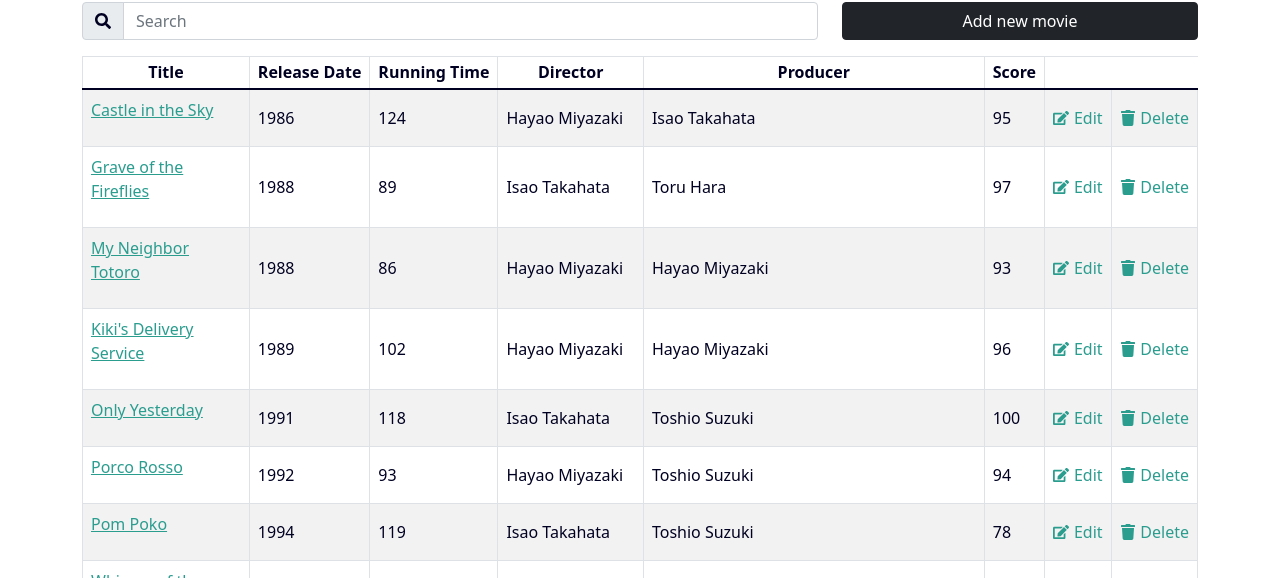
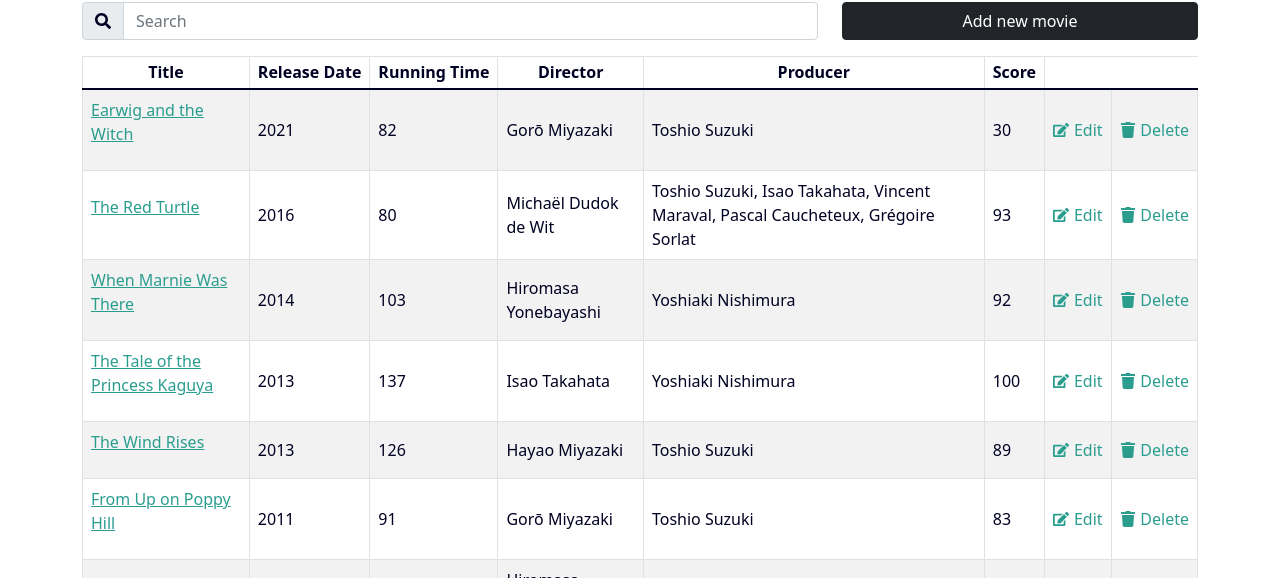
Before and after one commit to SaraMansori/crud_challenge_smansori, a React (Create React App) app: page / in a window 1280 px wide. Shown: the part 222-800 px from the top of the page. Built offline with nearby package versions, Linux system fonts and the light colour scheme; data requests are answered from the project's data file.

Commit message:
add: context api functionality

```diff
--- a/src/App.tsx
+++ b/src/App.tsx
@@ -1,6 +1,7 @@
 
 import MainPage from "./pages/MoviesList";
 import './App.css';
+import { TableContextProvider } from "./context/Table/TableContext";
 
 function App() {
   return (
@@ -9,7 +10,9 @@ function App() {
         <img src="https://i.pinimg.com/originals/b4/00/a2/b400a2b4ca3da09dbee9ea425e3bd857.jpg" alt="" />
       </header>
       <main>
-        <MainPage />
+        <TableContextProvider>
+          <MainPage />
+        </TableContextProvider>
       </main>
     </div>
   );
--- a/src/components/Table/CustomTable.tsx
+++ b/src/components/Table/CustomTable.tsx
@@ -3,65 +3,27 @@ import Table from 'react-bootstrap/Table';
 import TableHead from './TableHead';
 import TableBody from './TableBody';
 
-import { IData, IIndexable } from '../../types';
-import { SortOptions } from '../../shared/constants';
+import { IData } from '../../types';
 
 import './CustomTable.css';
 
 function CustomTable({
-  data,
-  columnKeys,
-  sortBy,
-  sortOrder,
-  setTableOptions,
   handleMovieEdit,
   handleMovieDelete
 }: {
-  data: IData[];
-  columnKeys: string[];
-  sortBy: string,
-  sortOrder: string,
-  setTableOptions: any,
   handleMovieEdit: (editedFilm: IData) => void;
   handleMovieDelete: (filmToDelete: IData) => void
 }) {
-  const sortData = (dataToSort: IData[], sortName: string) => {
-    const sortedArr = [...dataToSort].sort((a, b) => {
-      return (a as IIndexable)[sortName]?.localeCompare(
-        (b as IIndexable)[sortName],
-        'en',
-        { numeric: true, ignorePunctuation: true }
-      );
-    });
 
-    if (sortOrder === SortOptions.ASC) {
-      return sortedArr;
-    } else {
-      return sortedArr.reverse();
-    }
-  };
 
   return (
     <>
       <Table striped bordered hover responsive>
-        <TableHead
-          columnKeys={columnKeys}
-          setTableOptions={setTableOptions}
-          sortBy={sortBy}
-          sortOrder={sortOrder}
+        <TableHead />
+        <TableBody
+          handleMovieEdit={handleMovieEdit}
+          handleMovieDelete={handleMovieDelete}
         />
-        {data.length > 0 ?
-          <TableBody
-            dataToShow={sortBy !== '' ? sortData(data, sortBy) : data}
-            columnKeys={columnKeys}
-            handleMovieEdit={handleMovieEdit}
-            handleMovieDelete={handleMovieDelete}
-          />
-          :
-          <tr>
-            <td className="empty-data" colSpan={columnKeys.length}>No results matched your criteria</td>
-          </tr>
-        }
 
       </Table>
     </>
--- a/src/components/Table/TableBody.tsx
+++ b/src/components/Table/TableBody.tsx
@@ -1,23 +1,22 @@
-import { useState } from 'react';
+import { useState, useContext } from 'react';
+import { TableContext } from '../../context/Table/TableContext';
 
 import { IData, IIndexable } from '../../types';
 import { UIText } from '../../shared/constants';
 
 import TableData from './TableData';
 import MovieDetailModal from '../UI/Modal/MovieDetailModal';
+import { sortData } from '../../utils/helperFunctions';
 
 function TableBody({
-  columnKeys,
-  dataToShow,
   handleMovieEdit,
   handleMovieDelete
 }: {
-  columnKeys: string[];
-  dataToShow: IData[];
   handleMovieEdit: (editedFilm: IData) => void;
   handleMovieDelete: (filmToDelete: IData) => void
 }) {
 
+  const { tableData, sortBy, sortOrder, columnKeys } = useContext(TableContext)
   const hiddenColumns = ['id', 'tableId', 'image', 'description']
 
   const [editingElement, setEditingElement] = useState<IData | undefined>(
@@ -34,9 +33,13 @@ function TableBody({
     setEditingElement(undefined);
   };
 
+  const sortedData = sortData(tableData, sortBy, sortOrder)
+
   return (
     <tbody>
-      {dataToShow.map(element => {
+      {
+        sortedData.length > 0 ?
+          sortedData.map(element => {
             return (
               <tr key={`row-${element.id}`}>
                 {columnKeys
@@ -89,7 +92,15 @@ function TableBody({
 
               </tr>
             );
-      })}
+          })
+
+          :
+          <tr>
+            <td className="empty-data" colSpan={columnKeys.length}>No results matched your criteria</td>
+          </tr>
+
+      }
+
 
     </tbody >
   );
--- a/src/components/Table/TableHead.tsx
+++ b/src/components/Table/TableHead.tsx
@@ -1,9 +1,10 @@
-import { ITableOptions } from '../../types';
 import { columnNameRegex } from '../../utils/regex';
 import { BsCaretDownFill, BsCaretUpFill } from "react-icons/bs";
 import { SortOptions } from '../../shared/constants';
+import { useContext } from 'react';
+import { TableContext } from '../../context/Table/TableContext';
 
-function TableHead({ columnKeys, sortBy, sortOrder, setTableOptions }: { columnKeys: string[], sortOrder: string, sortBy: string, setTableOptions: any }) {
+function TableHead() {
 
   /**
    * Returns the string with spaces before the upperCase letters and capitalizes the first
@@ -14,14 +15,16 @@ function TableHead({ columnKeys, sortBy, sortOrder, setTableOptions }: { columnK
 
   const hiddenColumns = ['id', 'tableId', 'image', 'description']
 
+  const { changeSortBy, changeSortOrder, sortBy, sortOrder, columnKeys } = useContext(TableContext)
+
+
   const parseName = (word: string) => word.charAt(0).toUpperCase() + word.slice(1).replace(columnNameRegex, '$1$4 $2$3$5')
 
-  const updateSorting = (columnName: string) => {
+  const handleSorting = (columnName: string) => {
     if (columnName === sortBy) {
-      const newSortOrder = sortOrder === SortOptions.ASC ? SortOptions.DESC : SortOptions.ASC
-      setTableOptions((prevState: ITableOptions) => ({ ...prevState, sortOrder: newSortOrder }));
+      changeSortOrder()
     }
-    setTableOptions((prevState: ITableOptions) => ({ ...prevState, sortBy: columnName }));
+    changeSortBy(columnName)
   }
 
   const sortIcon = (columnName: string) => {
@@ -37,7 +40,7 @@ function TableHead({ columnKeys, sortBy, sortOrder, setTableOptions }: { columnK
         {columnKeys
           .filter(column => !hiddenColumns.includes(column))
           .map((column, i) => (
-            <th className="pointer" onClick={() => updateSorting(column)} key={'column-name' + i}>
+            <th className="pointer" onClick={() => handleSorting(column)} key={'column-name' + i}>
               {
                 column === sortBy && sortIcon(column)
               }
--- /dev/null
+++ b/src/context/Table/TableActions.tsx
@@ -0,0 +1,9 @@
+import { TableActionsKind } from "../../shared/constants"
+
+export const TableActions = {
+  CHANGE_SORT_ORDER: () => ({ type: TableActionsKind.CHANGE_SORT_ORDER }),
+  CHANGE_SORT_BY: (payload: string) => ({ type: TableActionsKind.CHANGE_SORT_BY, payload }),
+  CHANGE_SEARCHED_TEXT: (payload: string) => ({ type: TableActionsKind.CHANGE_SEARCHED_TEXT, payload }),
+  CHANGE_TABLE_DATA: (payload: any[]) => ({ type: TableActionsKind.CHANGE_TABLE_DATA, payload }),
+  CHANGE_COLUMN_KEYS: (payload: string[]) => ({ type: TableActionsKind.CHANGE_COLUMN_KEYS, payload })
+}
--- /dev/null
+++ b/src/context/Table/TableContext.tsx
@@ -0,0 +1,71 @@
+
+import React, { ReactElement, useMemo, useReducer } from "react";
+import { TableReducer } from "./TableReducer";
+import { TableActions } from './TableActions';
+import { parseAPIData } from "../../utils";
+
+const initialState = {
+  sortBy: '',
+  sortOrder: '',
+  text: '',
+  tableData: [
+    {
+      id: '',
+      tableId: '',
+      image: '',
+      description: '',
+      title: '',
+      director: '',
+      producer: '',
+      releaseDate: '',
+      runningTime: '',
+      score: '',
+    }
+  ],
+  columnKeys: [''],
+  changeSortOrder: () => { },
+  changeSortBy: (newSortBy: string) => { },
+  changeSearchedText: (text: string) => { },
+  changeTableData: (data: any[]) => { },
+  changeColumnKeys: (keys: string[]) => { }
+};
+
+export const TableContext = React.createContext(initialState);
+
+export const TableContextProvider = ({ children }: { children: ReactElement }) => {
+
+  const [state, dispatch] = useReducer(TableReducer, initialState);
+
+  const changeSortOrder = () => {
+    dispatch(TableActions.CHANGE_SORT_ORDER())
+  };
+
+  const changeSortBy = (newSortBy: string) => {
+    dispatch(TableActions.CHANGE_SORT_BY(newSortBy))
+  };
+  const changeSearchedText = (text: string) => dispatch(TableActions.CHANGE_SEARCHED_TEXT(text));
+  const changeTableData = (data: any[]) => dispatch(TableActions.CHANGE_TABLE_DATA(data))
+  const changeColumnKeys = (keys: string[]) => dispatch(TableActions.CHANGE_COLUMN_KEYS(keys))
+
+  // It is necessary to use a memo to prevent updates on every render.
+  const contextValue = useMemo(() => {
+    return {
+      sortBy: state.sortBy,
+      sortOrder: state.sortOrder,
+      text: state.text,
+      tableData: state.tableData,
+      columnKeys: state.columnKeys,
+      changeSortOrder,
+      changeSortBy,
+      changeSearchedText,
+      changeTableData,
+      changeColumnKeys
+    }
+  }, [state, dispatch]);
+
+  return (
+    <TableContext.Provider value={contextValue}>
+      {children}
+    </TableContext.Provider>
+  );
+}
--- /dev/null
+++ b/src/context/Table/TableReducer.tsx
@@ -0,0 +1,34 @@
+import { SortOptions, TableActionsKind } from '../../shared/constants';
+
+interface ITableState {
+  sortBy: string,
+  sortOrder: string,
+  text: string,
+  tableData: any[],
+  columnKeys: string[]
+}
+
+interface ITableAction {
+  type: TableActionsKind;
+  payload?: any;
+}
+
+export const TableReducer = (state: ITableState, action: ITableAction) => {
+  const { payload } = action;
+  switch (action.type) {
+    case TableActionsKind.CHANGE_SORT_ORDER:
+      return {
+        ...state, sortOrder: state.sortOrder === SortOptions.ASC ? SortOptions.DESC : SortOptions.ASC
+      };
+    case TableActionsKind.CHANGE_SORT_BY:
+      return { ...state, sortBy: payload || '' };
+    case TableActionsKind.CHANGE_SEARCHED_TEXT:
+      return { ...state, text: payload || '' };
+    case TableActionsKind.CHANGE_TABLE_DATA:
+      return { ...state, tableData: payload || [] };
+    case TableActionsKind.CHANGE_COLUMN_KEYS:
+      return { ...state, columnKeys: payload || [] };
+    default:
+      return state
+  }
+}
--- a/src/pages/MoviesList.tsx
+++ b/src/pages/MoviesList.tsx
@@ -1,7 +1,8 @@
-import { useState, useEffect, useMemo } from 'react';
+import { useState, useEffect, useContext } from 'react';
+import { TableContext } from '../context/Table/TableContext';
 import { useFetch } from '../hooks/useFetch';
 
-import { IData, ITableOptions, IIndexable } from '../types';
+import { IData, IIndexable } from '../types';
 
 import CustomTable from '../components/Table/CustomTable';
 import TableHeader from '../components/Table/TableHeader';
@@ -18,32 +19,9 @@ import { parseAPIData } from '../utils';
 
 function MoviesList() {
 
+  const hiddenColumns = ['id', 'tableId', 'image', 'description']
   const [movies, setMovies] = useState<IData[]>([]);
-  const hiddenColumns = ['id', 'tableId', 'image', 'description']
-
-  const [tableOptions, setTableOptions] = useState<ITableOptions>({
-    text: '',
-    sortBy: '',
-    sortOrder: '',
-    columnKeys: []
-  })
-
-  const newFilteredMovies = useMemo(() => {
-
-    const filteredKeys = movies.length > 0 ? Object.keys(movies[0]).filter(key => !hiddenColumns.includes(key)) : []
-
-    return movies
-      .filter(movie =>
-        filteredKeys
-          .some(key =>
-            (movie as IIndexable)[key].toLowerCase().includes(tableOptions.text)
-          )
-      )
-  }, [movies, tableOptions.text])
-
-  const handleSearchBarTextChange = (value: string) => {
-    setTableOptions({ ...tableOptions, text: value });
-  };
+  const { text, changeTableData, columnKeys, changeColumnKeys } = useContext(TableContext)
 
   const handleMovieSubmit = (newMovie: IData) => {
     createMovie(newMovie)
@@ -89,48 +67,48 @@ function MoviesList() {
 
   useEffect(() => {
 
+    const filteredKeys = movies.length > 0 ? Object.keys(movies[0]).filter(key => !hiddenColumns.includes(key)) : []
+
+    const filteredMovies = movies
+      .filter(movie =>
+        filteredKeys
+          .some(key =>
+            (movie as IIndexable)[key].toLowerCase().includes(text)
+          )
+      )
+
+    changeTableData(filteredMovies)
+  }, [movies, text])
+
+  useEffect(() => {
+
     if (data) {
       const formattedData = parseAPIData(data)
       setMovies(formattedData);
       if (formattedData.length > 0) {
-        setTableOptions({
-          ...tableOptions, columnKeys: Object.keys(formattedData[0])
-        })
+        changeColumnKeys(Object.keys(formattedData[0]))
       }
     }
-
   }, [data])
 
   return (
     <Container>
       <Row className="justify-content-md-center" fluid>
         <Col md='12'>
-          {tableOptions.columnKeys.length > 0 && (
           <>
             <TableHeader
               handleMovieSubmit={handleMovieSubmit}
-                handleSearchBarTextChange={handleSearchBarTextChange}
-                tableOptions={tableOptions}
             />
 
             {loading ?
-
               <p>Loading...</p>
-
               :
-
               <CustomTable
-                  data={newFilteredMovies}
-                  columnKeys={tableOptions.columnKeys}
-                  sortBy={tableOptions.sortBy}
-                  sortOrder={tableOptions.sortOrder}
-                  setTableOptions={setTableOptions}
                 handleMovieEdit={handleMovieEdit}
                 handleMovieDelete={handleMovieDelete}
               />
             }
           </>
-          )}
         </Col>
       </Row>
     </Container>
--- a/src/shared/constants/index.ts
+++ b/src/shared/constants/index.ts
@@ -1,6 +1,9 @@
 export enum TableActionsKind {
   CHANGE_SORT_ORDER = 'CHANGE_SORT_ORDER',
   CHANGE_SORT_BY = 'CHANGE_SORT_BY',
+  CHANGE_SEARCHED_TEXT = 'CHANGE_SEARCHED_TEXT',
+  CHANGE_TABLE_DATA = 'CHANGE_TABLE_DATA',
+  CHANGE_COLUMN_KEYS = 'CHANGE_COLUMN_KEYS'
 }
 
 export enum SortOptions {
--- a/src/utils/helperFunctions.ts
+++ b/src/utils/helperFunctions.ts
@@ -1,4 +1,6 @@
 import { IfetchedData } from "../types";
+import { IIndexable, IData } from "../types";
+import { SortOptions } from "../shared/constants";
 
 export const parseAPIData = (data: IfetchedData[]) => {
   return data.map(
@@ -29,3 +31,19 @@ export const parseAPIData = (data: IfetchedData[]) => {
     })
   );
 }
+
+export const sortData = (dataToSort: IData[], sortBy: string, sortOrder: string) => {
+  const sortedArr = [...dataToSort].sort((a, b) => {
+    return (a as IIndexable)[sortBy]?.localeCompare(
+      (b as IIndexable)[sortBy],
+      'en',
+      { numeric: true, ignorePunctuation: true }
+    );
+  });
+
+  if (sortOrder === SortOptions.ASC) {
+    return sortedArr;
+  } else {
+    return sortedArr.reverse();
+  }
+};
```
Also changed, not shown: src/components/Table/TableHeader.tsx (+14 -4 lines). Lines whose indentation alone changed are shown as unchanged.
